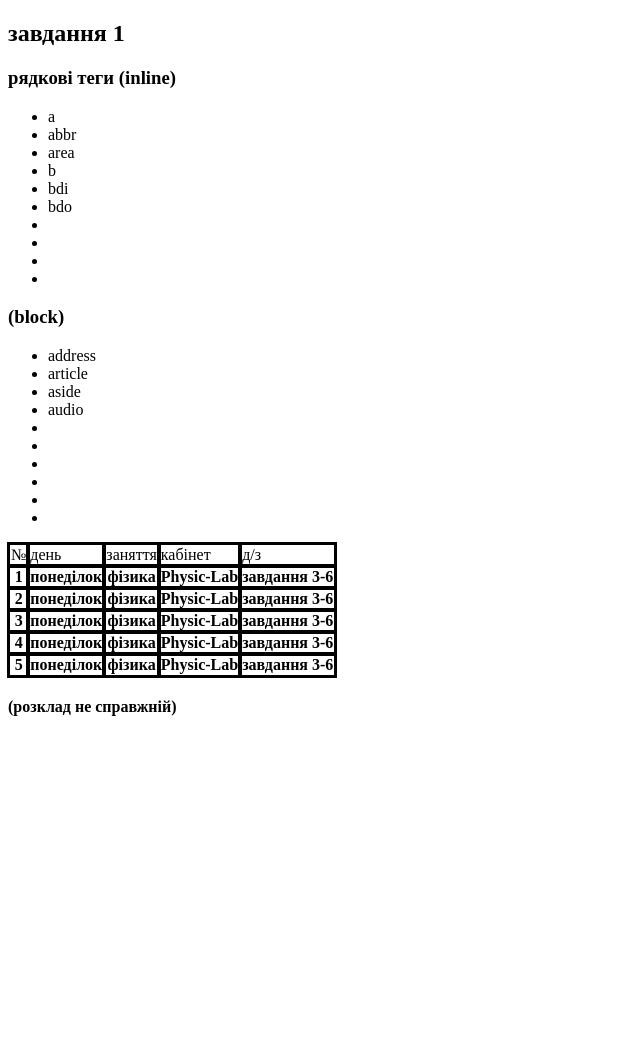
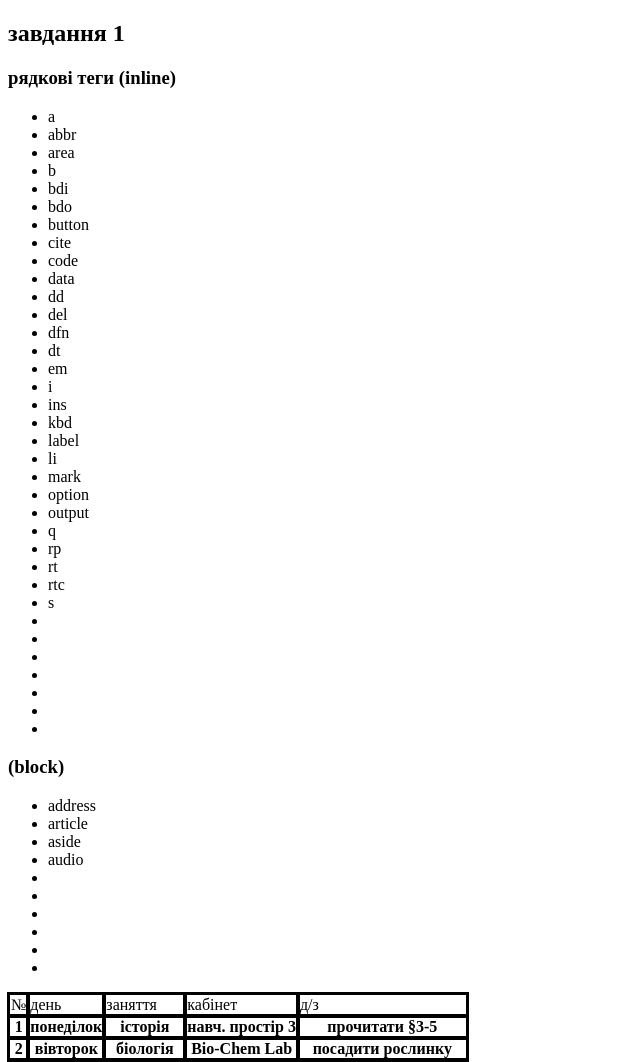
Before and after one commit to ItsIrina777/homework-3, a plain HTML site: page index.html in a window 1280 px wide. Shown: the top 1062 px of the page, without its empty margins (0-640 px from the left). Before the commit the page ends 800 px from the top, so only its background shows below. Drawn offline with Linux system fonts and the light colour scheme.

Commit message:
ааааа

```diff
--- a/index.html
+++ b/index.html
@@ -25,6 +25,31 @@
         <li>b</li>
         <li>bdi</li>
         <li>bdo</li>
+        <li>button</li>
+        <li>cite</li>
+        <li>code</li>
+        <li>data</li>
+        <li>dd</li>
+        <li>del</li>
+        <li>dfn</li>
+        <li>dt</li>
+        <li>em</li>
+        <li>i</li>
+        <li>ins</li>
+        <li>kbd</li>
+        <li>label</li>
+        <li>li</li>
+        <li>mark</li>
+        <li>option</li>
+        <li>output</li>
+        <li>q</li>
+        <li>rp</li>
+        <li>rt</li>
+        <li>rtc</li>
+        <li>s</li>
+        <li></li>
+        <li></li>
+        <li></li>
         <li></li>
         <li></li>
         <li></li>
@@ -58,37 +83,37 @@
             <tr>
                 <th>1</th>
                 <th>понеділок</th>
-                <th>фізика</th>
-                <th>Physic-Lab</th>
-                <th>завдання 3-6</th>
+                <th>історія</th>
+                <th>навч. простір 3</th>
+                <th>прочитати §3-5</th>
             </tr>
             <tr>
                 <th>2</th>
-                <th>понеділок</th>
-                <th>фізика</th>
-                <th>Physic-Lab</th>
-                <th>завдання 3-6</th>
+                <th>вівторок</th>
+                <th>біологія</th>
+                <th>Bio-Chem Lab</th>
+                <th>посадити рослинку</th>
             </tr>
             <tr>
                 <th>3</th>
-                <th>понеділок</th>
-                <th>фізика</th>
-                <th>Physic-Lab</th>
-                <th>завдання 3-6</th>
+                <th>середа</th>
+                <th>літеретура</th>
+                <th>Recourse sentre</th>
+                <th>прочитити 50 сторінок</th>
             </tr>
             <tr>
                 <th>4</th>
-                <th>понеділок</th>
-                <th>фізика</th>
-                <th>Physic-Lab</th>
-                <th>завдання 3-6</th>
+                <th>четвер</th>
+                <th>географія</th>
+                <th>Geography</th>
+                <th>підписати океани</th>
             </tr>
             <tr>
                 <th>5</th>
-                <th>понеділок</th>
-                <th>фізика</th>
-                <th>Physic-Lab</th>
-                <th>завдання 3-6</th>
+                <th>п'ятниця</th>
+                <th>хімія</th>
+                <th>Bio-Chem Lab</th>
+                <th>вивчити 8 єлементів</th>
             </tr>
         </tbody>
     </table>
```
